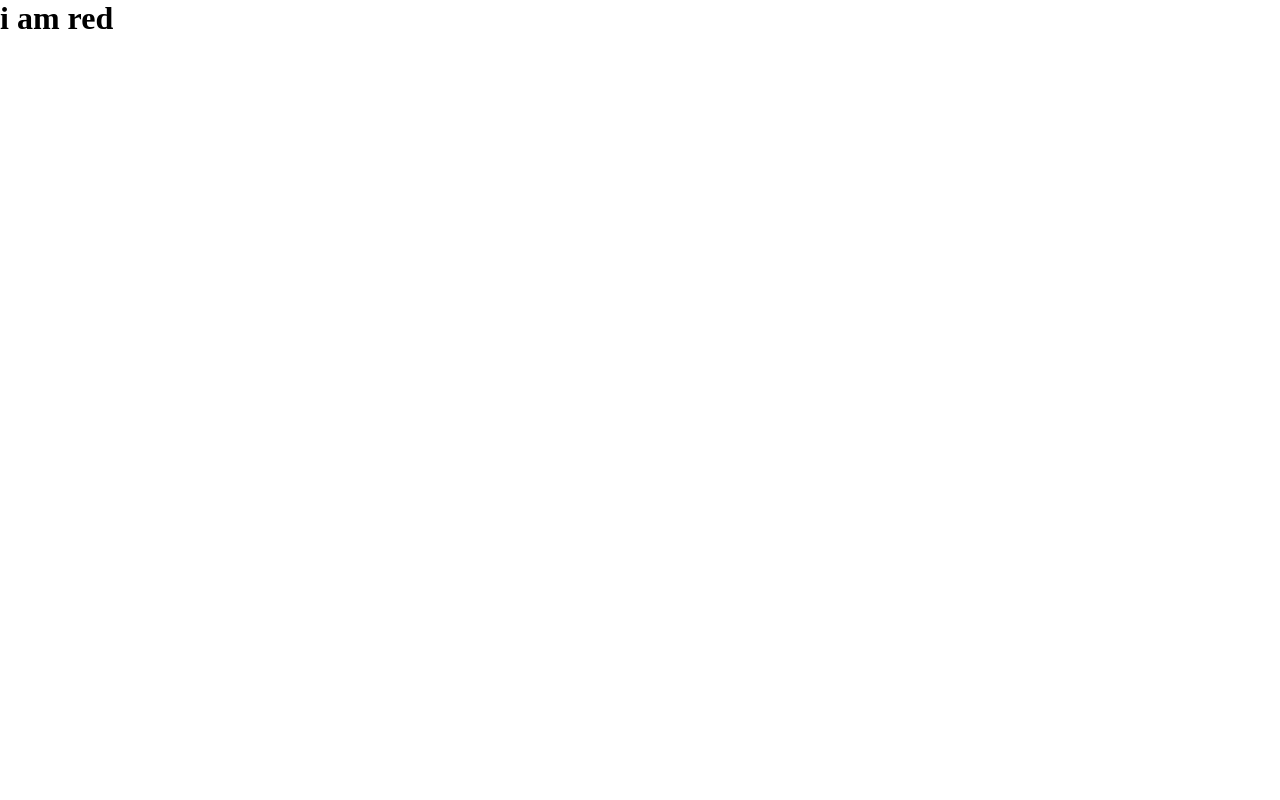
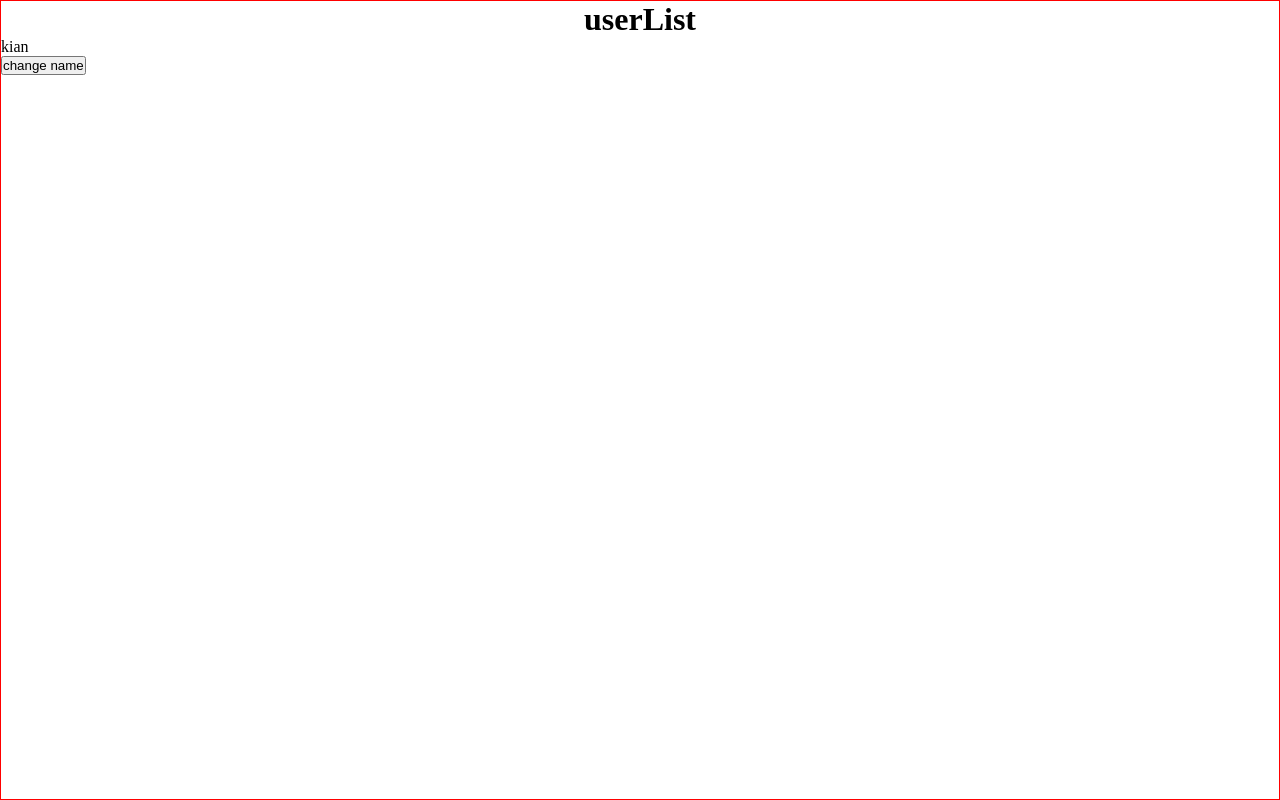
Before and after one commit to z-nt/React, a React (Create React App) app in the folder toturial/: page / in a window 1280 px wide. Built offline with nearby package versions, Linux system fonts and the light colour scheme.

Commit message:
some files modified

```diff
--- a/toturial/src/index.css
+++ b/toturial/src/index.css
@@ -3,3 +3,12 @@
   padding: 0%;
   box-sizing: border-box;
 }
+.box{
+  border: 1px solid red ;
+  width: 100%;
+  height: 100vh;
+  position: relative;
+}
+h1{
+  text-align: center;
+}
--- a/toturial/src/index.js
+++ b/toturial/src/index.js
@@ -1,14 +1,11 @@
 import React from 'react';
 import ReactDOM from 'react-dom/client';
 import './index.css';
-
-import Car from './testPara';
-
-
+import UserList from './testPara';
 
 
 
 const root = ReactDOM.createRoot(document.getElementById('root'));
 root.render(
-  <Car  color={"red"} />
+    <UserList/>
 );
--- a/toturial/src/testPara.js
+++ b/toturial/src/testPara.js
@@ -1,13 +1,38 @@
 import React from "react";
-class Car extends React.Component{
-    constructor(props){
-        super(props)
+import './index.css';
+
+
+
+class UserList extends React.Component{
+    state={
+        name:"kian",
+        age:26
+    }
+
+
+    chanegeName=()=>{
+        this.setState({name:"mobin"})
     }
     render(){
         return(
-            <h1>i am {this.props.color}</h1>
+            <>
+            <div className="box">
+                <h1>userList</h1>
+                <div className="list">
+                    <ul className="users">
+                            <li>{this.state.name}</li>
+                    </ul>
+                    <button onClick={this.chanegeName}>
+                        change name
+                    </button>
+                </div>
+            </div>
+            </>
         )
     }
+
 }
 
-export default Car;
+
+
+export default UserList;
```
